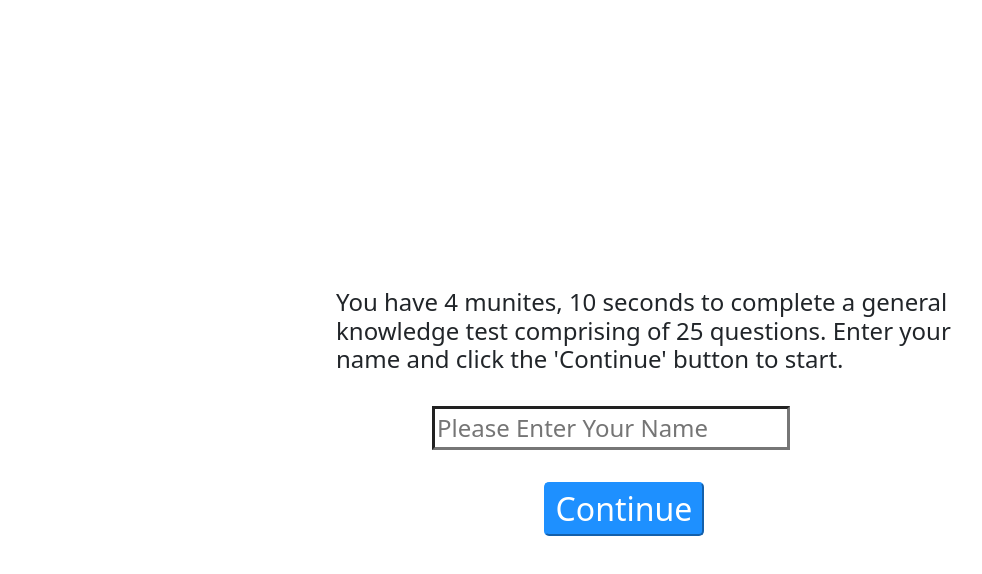
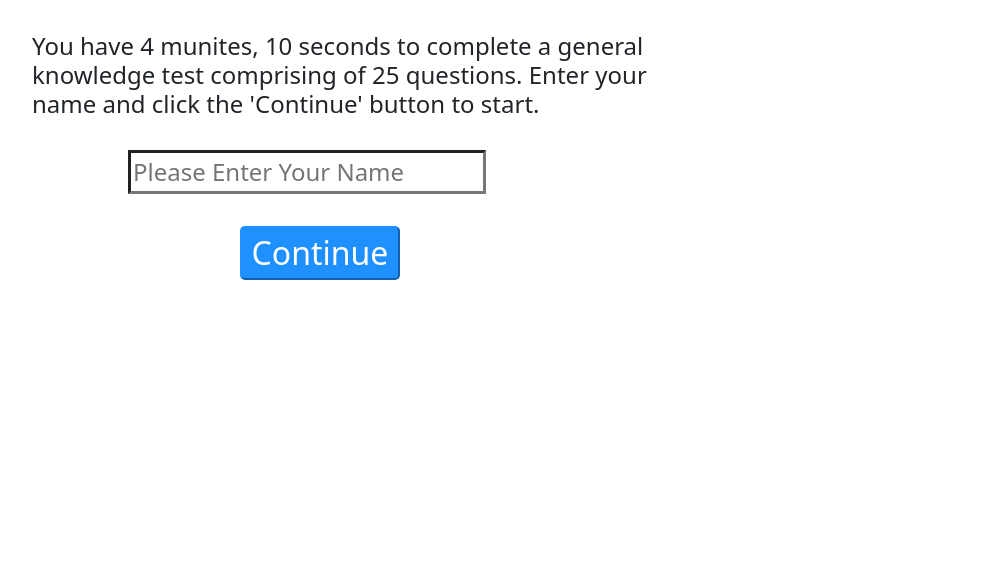
Before and after one commit to Prim3timer/test, a React (Create React App) app: page / in a window 1280 px wide. Shown: the top 574 px of the page, without its empty margins (0-982 px from the left). Built offline with nearby package versions, Linux system fonts and the light colour scheme.

Commit message:
body work

```diff
--- a/src/index.css
+++ b/src/index.css
@@ -1,20 +1,13 @@
-/* body {
+body {
   margin: 0;
   font-family: -apple-system, BlinkMacSystemFont, 'Segoe UI', 'Roboto', 'Oxygen',
     'Ubuntu', 'Cantarell', 'Fira Sans', 'Droid Sans', 'Helvetica Neue',
     sans-serif;
   -webkit-font-smoothing: antialiased;
   -moz-osx-font-smoothing: grayscale;
-} */
+}
 
-body {
-  min-height: 100vh;
-  background-color: #000;
-  color: whitesmoke;
-  display: grid;
-  place-content: center;
-  padding: 1rem;
-}
+
 
 
 
```
